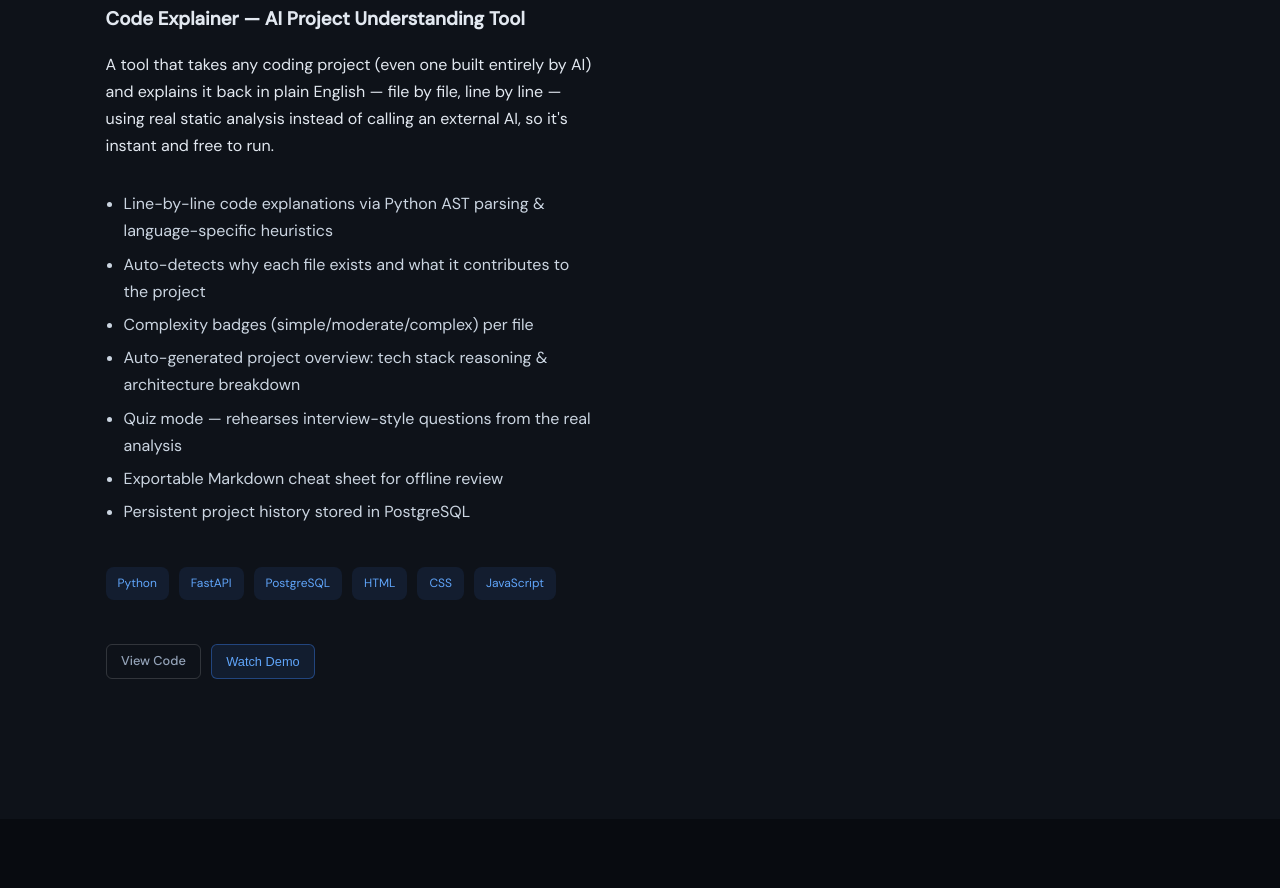
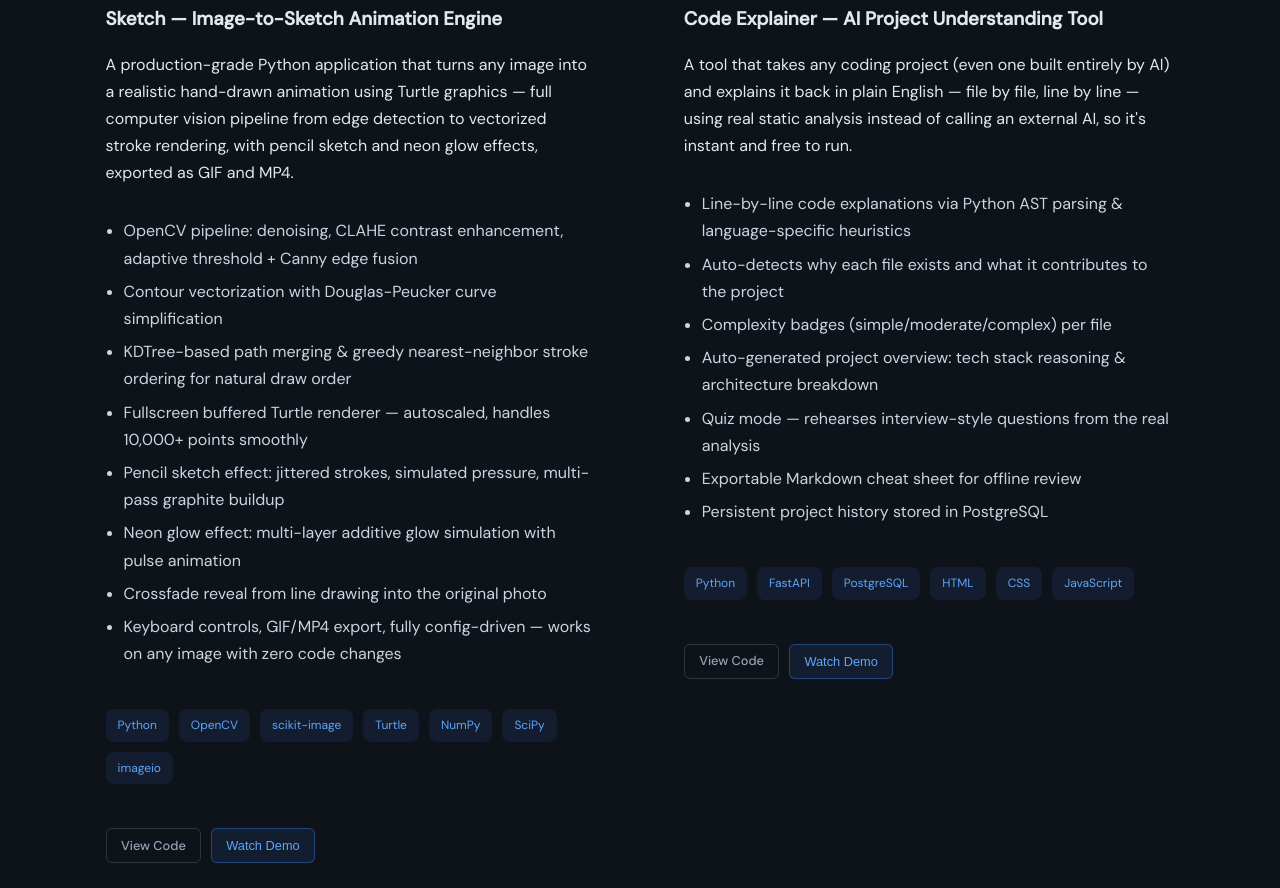
Before and after one commit to durva-amin/durva-portfolio, a plain HTML site: page index.html in a window 1280 px wide. Shown: the part 5692-6580 px from the top of the page. Drawn offline with Linux system fonts and the light colour scheme.

Commit message:
Add Sketch project details to index.html

```diff
--- a/index.html
+++ b/index.html
@@ -1138,6 +1138,46 @@
 </div>
 </div>
 
+
+<!-- Sketch -->
+    <div class="proj-card">
+      <h3>Sketch — Image-to-Sketch Animation Engine</h3>
+
+      <p>
+        A production-grade Python application that turns any image into a realistic
+        hand-drawn animation using Turtle graphics — full computer vision pipeline
+        from edge detection to vectorized stroke rendering, with pencil sketch and
+        neon glow effects, exported as GIF and MP4.
+      </p>
+
+      <ul class="features">
+        <li>OpenCV pipeline: denoising, CLAHE contrast enhancement, adaptive threshold + Canny edge fusion</li>
+        <li>Contour vectorization with Douglas-Peucker curve simplification</li>
+        <li>KDTree-based path merging & greedy nearest-neighbor stroke ordering for natural draw order</li>
+        <li>Fullscreen buffered Turtle renderer — autoscaled, handles 10,000+ points smoothly</li>
+        <li>Pencil sketch effect: jittered strokes, simulated pressure, multi-pass graphite buildup</li>
+        <li>Neon glow effect: multi-layer additive glow simulation with pulse animation</li>
+        <li>Crossfade reveal from line drawing into the original photo</li>
+        <li>Keyboard controls, GIF/MP4 export, fully config-driven — works on any image with zero code changes</li>
+      </ul>
+
+      <div class="tech">
+        <span>Python</span>
+        <span>OpenCV</span>
+        <span>scikit-image</span>
+        <span>Turtle</span>
+        <span>NumPy</span>
+        <span>SciPy</span>
+        <span>imageio</span>
+      </div>
+
+      <div class="proj-btns">
+        <a href="https://github.com/durva912/sketch.git" target="_blank" class="btn-code">View Code</a>
+        <button class="btn-demo" onclick="openVideo('sketch.mp4')">Watch Demo</button>
+      </div>
+    </div>
+
+
 <!-- Code Explainer -->
 <div class="proj-card">
   <h3>Code Explainer — AI Project Understanding Tool</h3>
```
